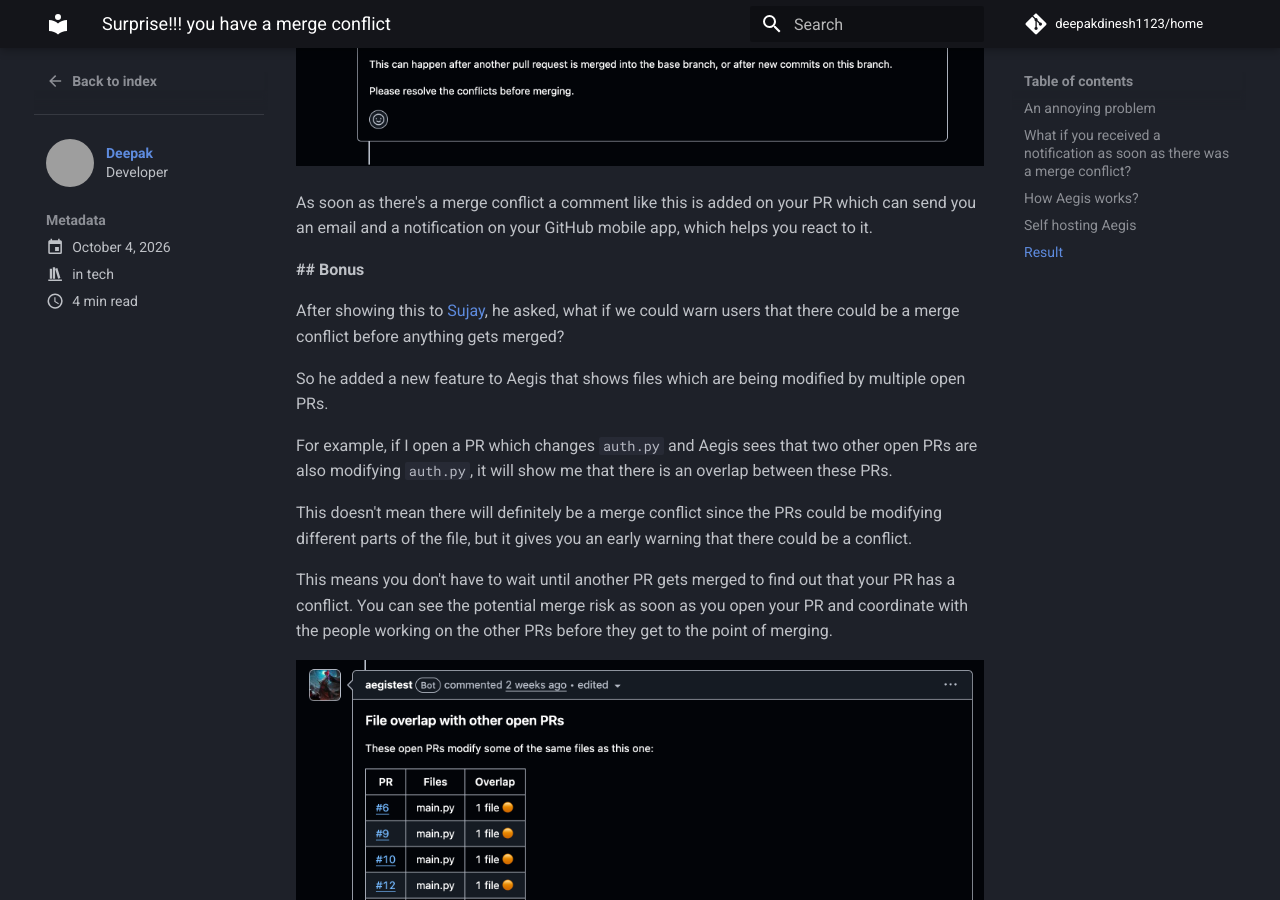
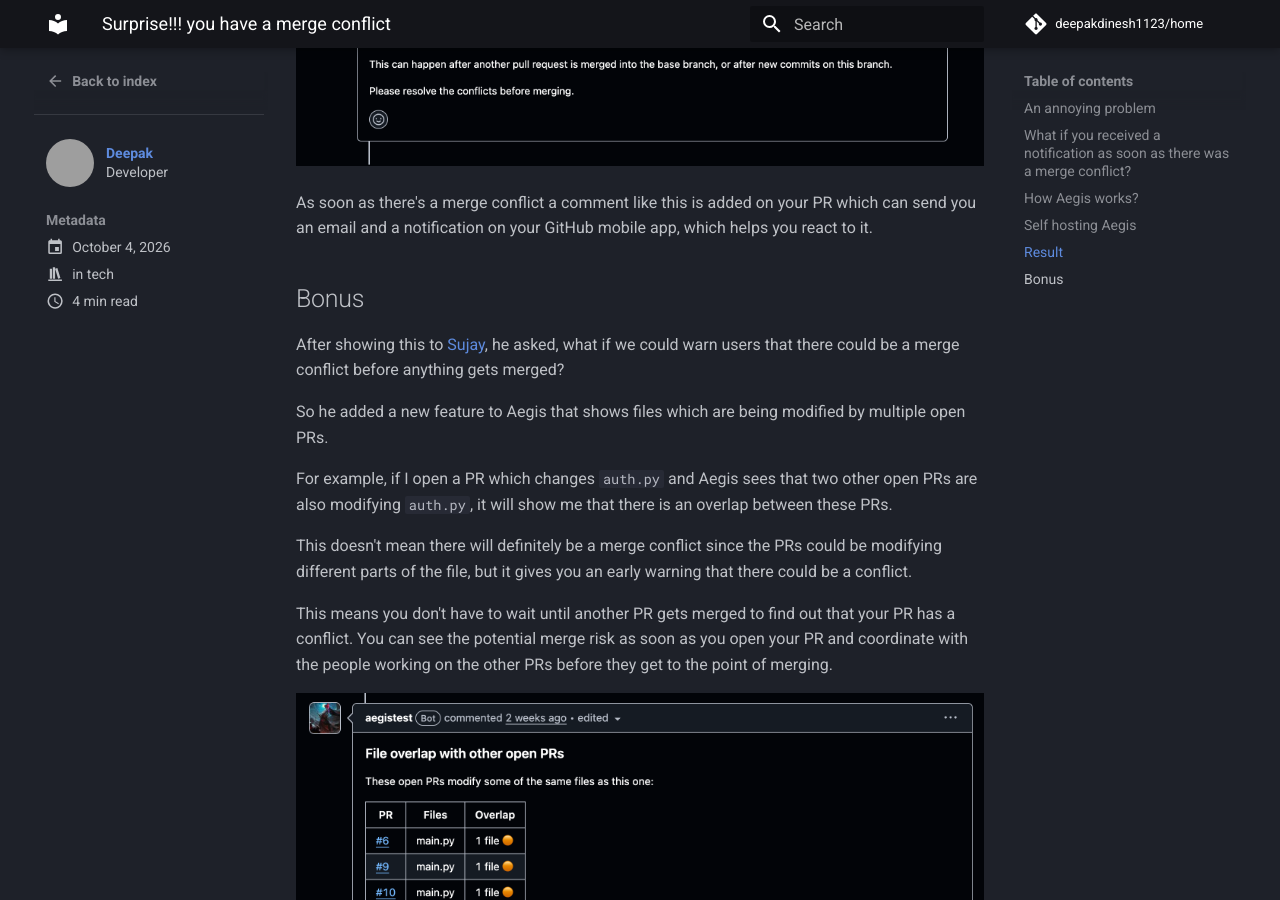
Before and after one commit to deepakdinesh1123/home, an MkDocs documentation site: the page built from docs/blog/posts/merge_conflict_notifier.md, in a window 1280 px wide and 900 px high, scrolled down 2587 px. Built offline with MkDocs 1.6.1 and Material for MkDocs 9.7.7, drawn with Linux system fonts in a browser that asks for light colours; plug-ins that fetch from the network failed and are left out; comment, search, counter and statistics services are not loaded; grey boxes are pictures that could not be loaded.

Commit message:
fix heading

```diff
--- a/docs/blog/posts/merge_conflict_notifier.md
+++ b/docs/blog/posts/merge_conflict_notifier.md
@@ -94,7 +94,7 @@
 
 As soon as there's a merge conflict a comment like this is added on your PR which can send you an email and a notification on your GitHub mobile app, which helps you react to it.
 
-**## Bonus**
+## Bonus
 
 After showing this to [Sujay](https://github.com/Sujay-J-Reddy), he asked, what if we could warn users that there could be a merge conflict before anything gets merged?
 
```
